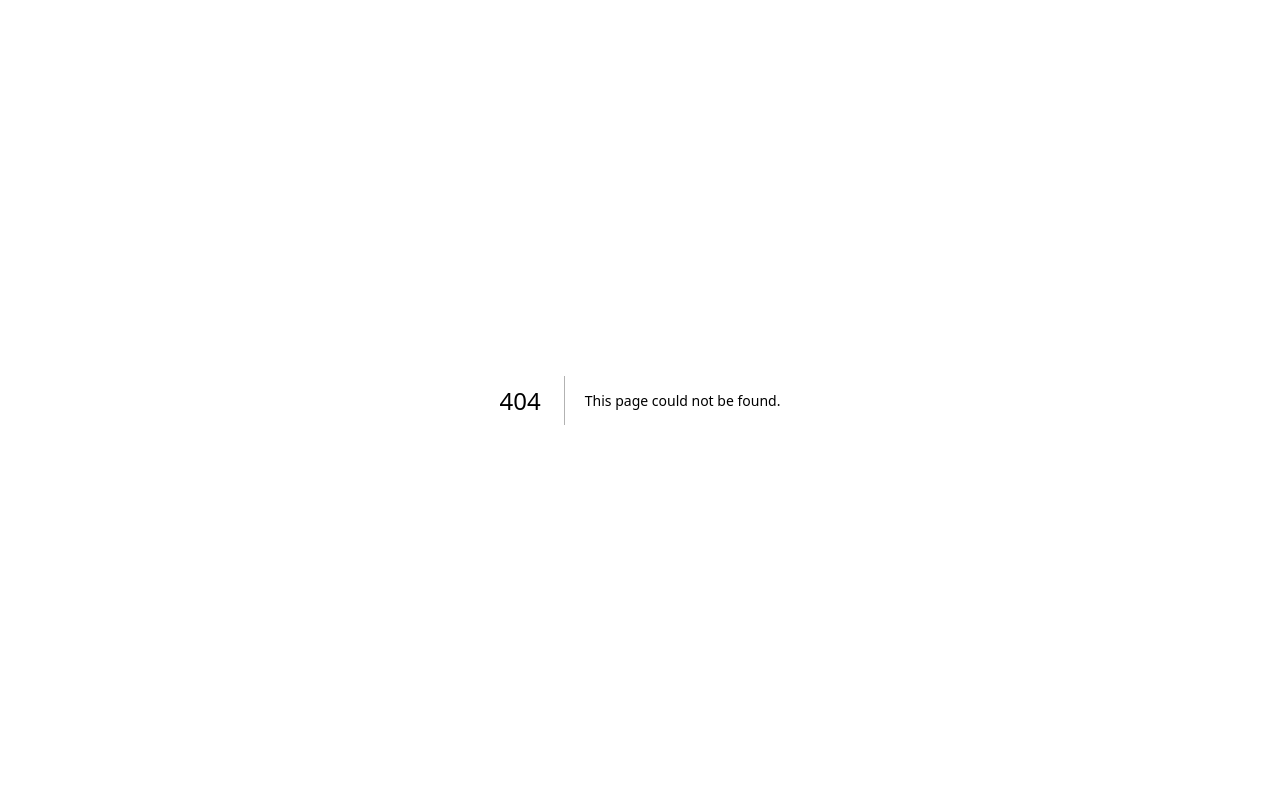
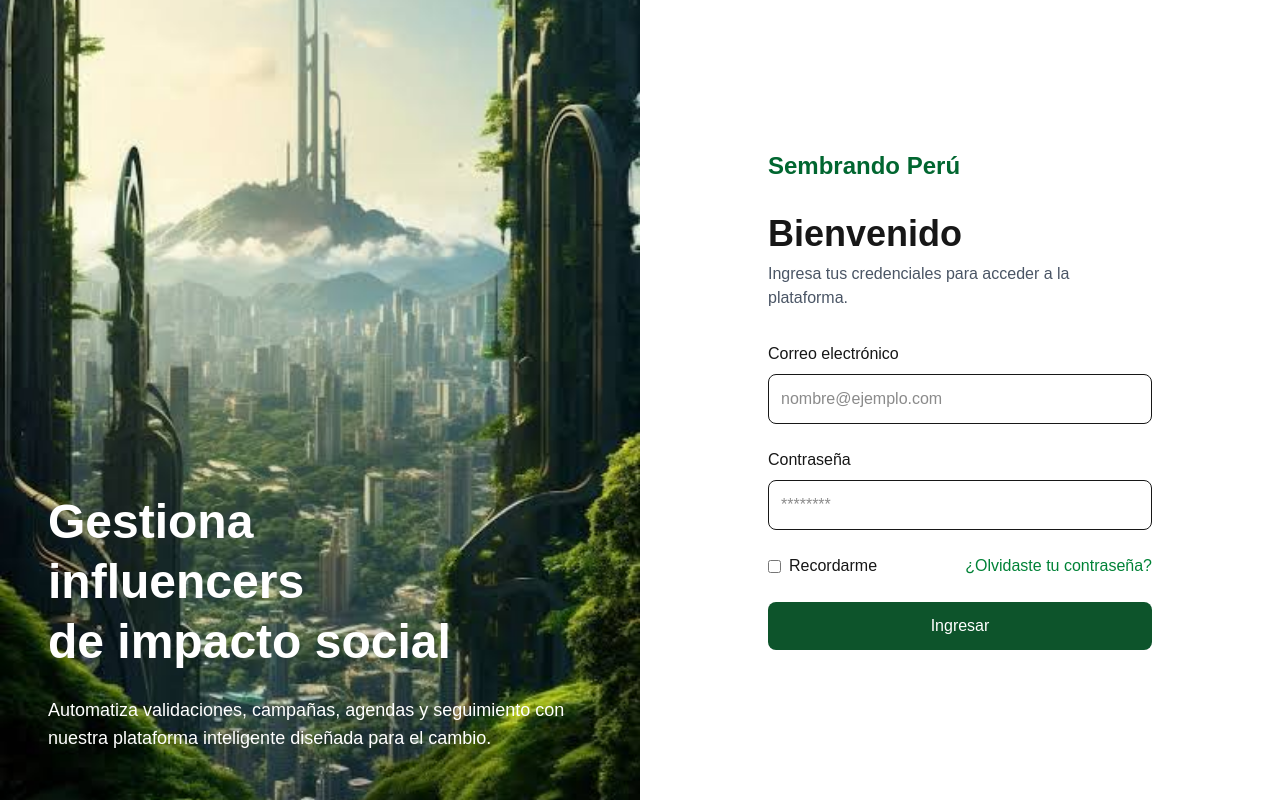
Before and after one commit to Jhair-Martel25/SISTEMAS_INFLUENCERS_FRONTEND, a Next.js app: page /login in a window 1280 px wide. Before the commit this address had no page. Built offline with nearby package versions, Linux system fonts and the light colour scheme.

Commit message:
feat: vista login completada

```diff
--- /dev/null
+++ b/src/app/login/page.tsx
@@ -0,0 +1,84 @@
+export default function LoginPage() {
+    return (
+        <main className="min-h-screen flex">
+            {/* Panel Izquierdo */}
+            <div className="hidden md:flex md:w-1/2 relative text-white p-12 flex-col justify-end bg-cover bg-center"
+            style={{backgroundImage: "url('/images/login-background.jpg')",}}
+            >
+                <h1 className="text-5xl font-bold mb-6 leading-tight">
+                    Gestiona
+                    <br />
+                    influencers
+                    <br />
+                    de impacto social
+                </h1>
+                <p className="text-lg">
+                    Automatiza validaciones, campañas, agendas y seguimiento con nuestra plataforma inteligente diseñada para el cambio.
+                </p>
+            </div>
+            {/* Panel Derecho */}
+            <div className="w-full md:w-1/2 flex items-center justify-center bg-white">
+                <div className="w-full max-w-md p-8">
+                    <div className="mb-8">
+
+                        <div className="mb-8">
+                            <h2 className="text-2xl font-bold text-green-800">
+                                Sembrando Perú
+                            </h2>
+                        </div>
+
+                        <h1 className="text-4xl font-bold">
+                            Bienvenido
+                        </h1>
+
+                        <p className="text-gray-600 mt-2">
+                            Ingresa tus credenciales para acceder a la plataforma.
+                        </p>
+
+                    </div>
+                    <form className="space-y-6">
+                        <div>
+                            <label className="block mb-2 font-medium">
+                                Correo electrónico
+                            </label>
+                            <input
+                                type="email"
+                                placeholder="nombre@ejemplo.com"
+                                className="w-full border rounded-lg p-3"
+                            />
+                        </div>
+                        <div>
+                            <label className="block mb-2 font-medium">
+                                Contraseña
+                            </label>
+                            <input
+                                type="password"
+                                placeholder="********"
+                                className="w-full border rounded-lg p-3"
+                            />
+                        </div>
+                        <div className="flex justify-between items-center">
+
+                            <label className="flex items-center gap-2">
+                                <input type="checkbox" />
+                                Recordarme
+                            </label>
+                            <a
+                                href="#"
+                                className="text-green-700 hover:underline"
+                            >
+                                ¿Olvidaste tu contraseña?
+                            </a>
+                        </div>
+                        <button
+                            type="submit"
+                            className="w-full bg-green-900 text-white py-3 rounded-lg font-medium hover:bg-green-800"
+                        >
+                            Ingresar
+                        </button>
+                    </form>
+                </div>
+            </div>
+        </main>
+    );
+}
```
Also changed, not shown: public/images/login-background.jpg (added).
